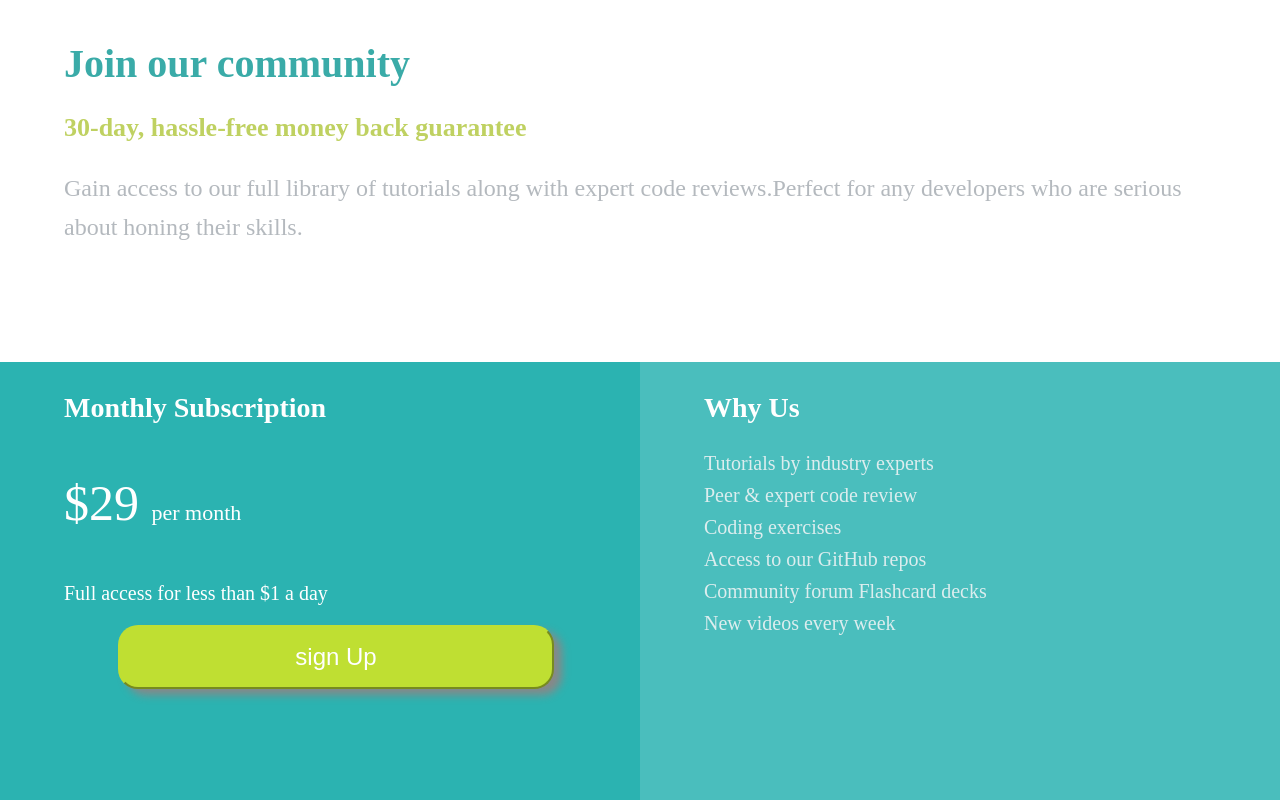
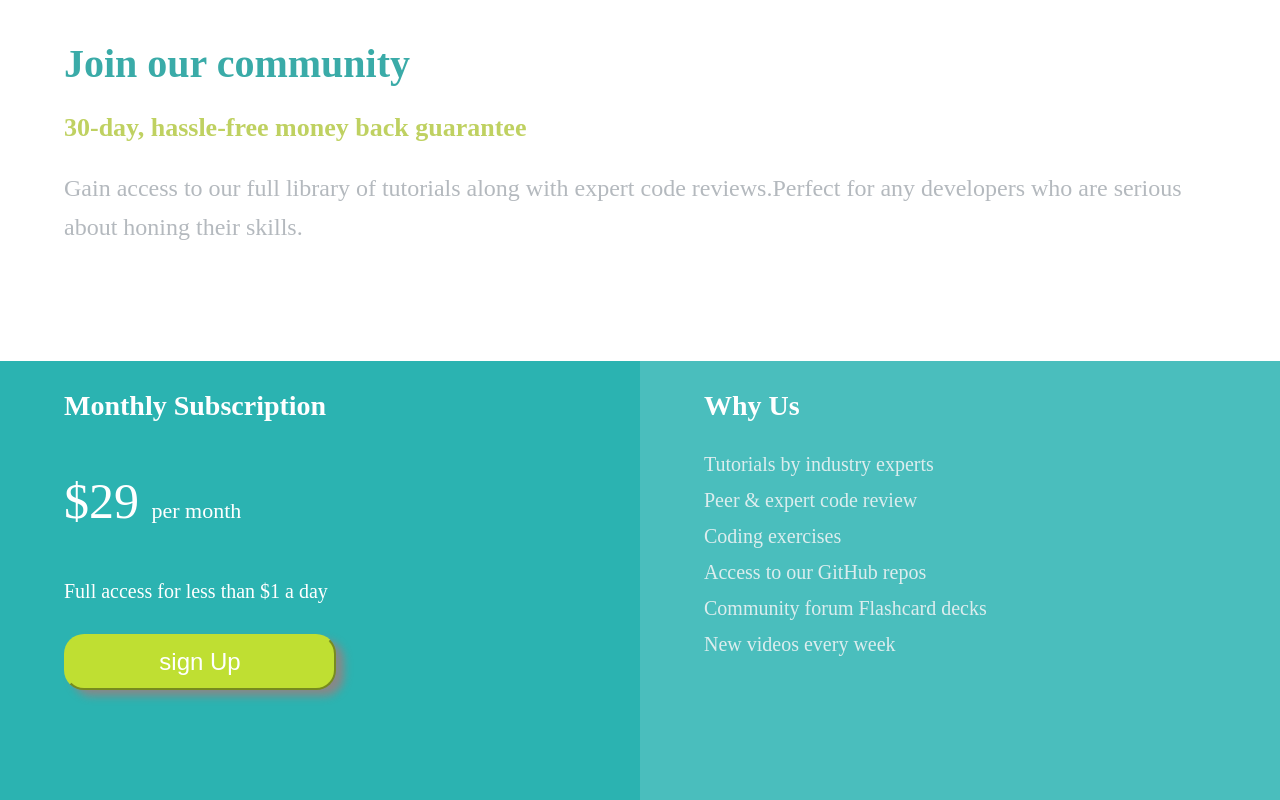
Before and after one commit to Bounaga/Single-price-grid-component, a plain HTML site: page index.html in a window 1280 px wide. Drawn offline with Linux system fonts and the light colour scheme.

Commit message:
change some style

```diff
--- a/style.css
+++ b/style.css
@@ -72,7 +72,7 @@ button:hover{
     border-radius: 20px;
     border-color: #BFDF32;
 }
-/* first box style  */
+/* third box style  */
 .part-2
 {
     background-color: #4ABEBD;
@@ -129,10 +129,11 @@ button:hover{
     }
     button
     {
-        margin-left: 10%;
-        margin-right: 10%;
-        width: 80%;
-        height:8vh;
+        /* margin-left: 0%; */
+        /* margin-right: 20%; */
+        width: 50%;
+        height:7vh;
+        margin-top: 2%;
     }
     .part-2
     {
@@ -147,7 +148,7 @@ button:hover{
     .part-2 p
     {
         font-size: 1rem;
-        line-height: 1.6;
+        line-height: 1.8;
         color: #dcedee;
     }
 }
```
